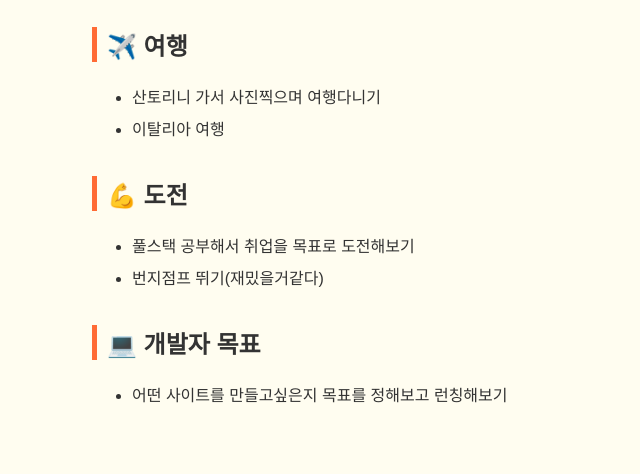
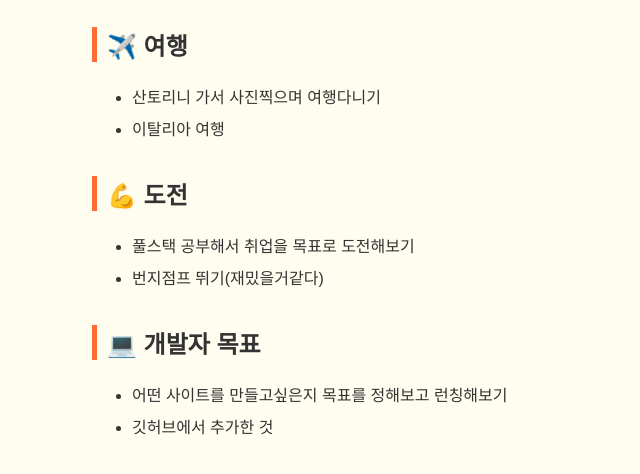
Before and after one commit to cbg01-cbg/git-vukitlist-fullstack-13, a plain HTML site: page buckitlist/index.html in a window 1280 px wide. Shown: the part 144-618 px from the top of the page, without its empty margins (223-863 px from the left). Drawn offline with Linux system fonts and the light colour scheme.

Commit message:
Update index.html

```diff
--- a/buckitlist/index.html
+++ b/buckitlist/index.html
@@ -45,6 +45,7 @@
     <h2>💻 개발자 목표</h2>
     <ul>
       <li>어떤 사이트를 만들고싶은지 목표를 정해보고 런칭해보기</li>
+      <li>깃허브에서 추가한 것</li>
     </ul>
   </body>
 </html>
```
